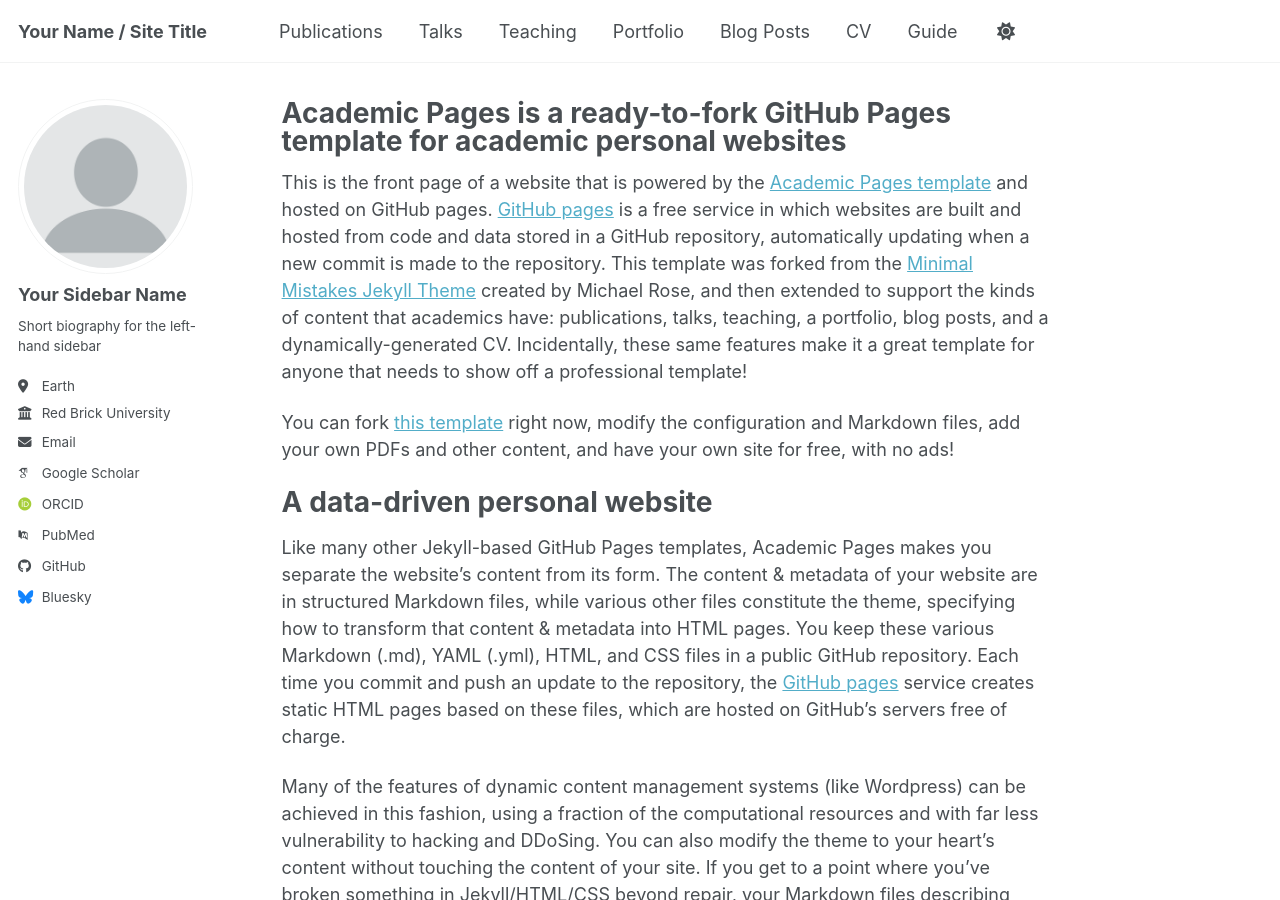
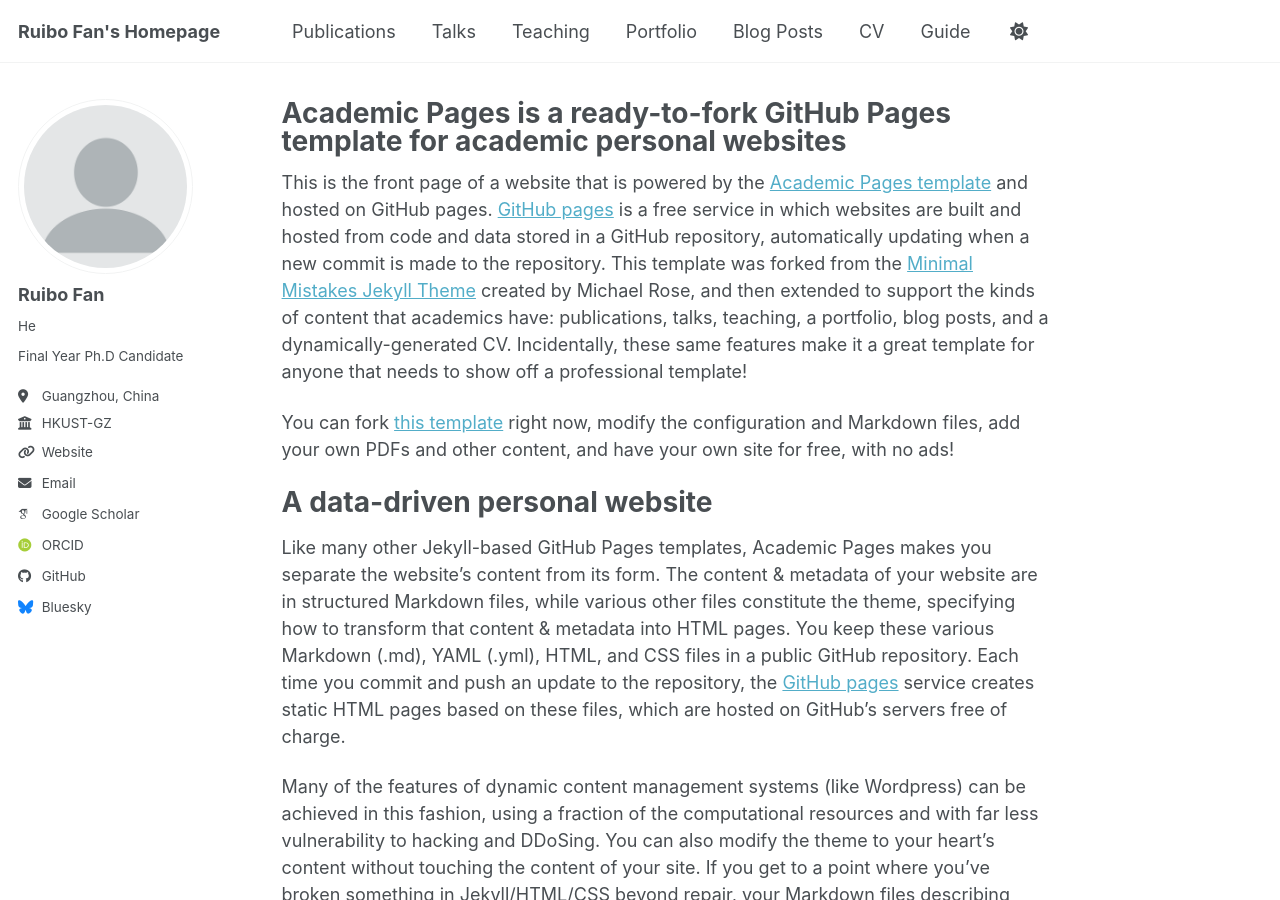
Before and after one commit to ruibo-fan/ruibo-fan.github.io, a Jekyll site: the page built from _pages/about.md, in a window 1280 px wide and 900 px high. Built offline with Jekyll 4.4.1, drawn with Linux system fonts in a browser that asks for light colours; some web fonts are replaced; a script bundle is joined from its source files by our own code; library files that are not in the unit come from our copies.

Commit message:
Update _config.yml

```diff
--- a/_config.yml
+++ b/_config.yml
@@ -9,14 +9,14 @@
 # Basic Site Settings
 locale                   : "en-US"
 site_theme               : "default" # Currently available options are "default", "air"
-title                    : "Your Name / Site Title"
+title                    : "Ruibo Fan's Homepage"
 title_separator          : "-"
 name                     : &name "Your Name"
 description              : &description "Your Name's academic portfolio"   # Update this with a general description of your site, this is the default if not overridden by a page
-url                      : https://academicpages.github.io # The base hostname & protocol for your site e.g. "https://[your GitHub username].github.io",
+url                      : "https://ruibo-fan.github.io" # The base hostname & protocol for your site e.g. "https://[your GitHub username].github.io",
                                                            # or if you already have some other page hosted on Github then use "https://[your GitHub username].github.io/[Your Repo Name]"
 baseurl                  : "" # the subpath of your site, e.g. "/blog"
-repository               : "academicpages/academicpages.github.io"
+repository               : "ruibo-fan/ruibo-fan.github.io"
 
 # Site Author - The following control what appear as part of the author content on the side bar.
 #               If a field is blank the icon and link will not appear, otherwise it will be shown.
@@ -24,24 +24,24 @@
 author:
   # Biographic information
   avatar           : "profile.png"
-  name             : "Your Sidebar Name"
-  pronouns         : # example: "she/her"
-  bio              : "Short biography for the left-hand sidebar"
-  location         : "Earth"
-  employer         : "Red Brick University"
-  uri              : # URL
-  email            : "none@example.org"
+  name             : "Ruibo Fan"
+  pronouns         : "He"
+  bio              : "Final Year Ph.D Candidate"
+  location         : "Guangzhou, China"
+  employer         : "HKUST-GZ"
+  uri              : "https://ruibo-fan.github.io"
+  email            : "ruibo.fan@connect.hkust-gz.end.cn"
 
   # Academic websites
   academia         : # URL
   arxiv            : # URL - Update with the correct link to your profile
-  googlescholar    : "https://scholar.google.com/citations?user=PS_CX0AAAAAJ"
+  googlescholar    : "https://scholar.google.cz/citations?user=m1haUFQAAAAJ"
   inspire-hep      : # URL
   impactstory      : # URL
-  orcid            : "https://orcid.org/yourorcidurl"
+  orcid            : "https://orcid.org/0009-0006-7492-2069"
   semantic         : # URL
   ssrn             : # URL
-  pubmed           : "https://www.ncbi.nlm.nih.gov/pubmed/?term=john+snow"
+  pubmed           : # URL
   researchgate     : # URL
   scopus           : # URL
   zotero           : # URL
```
